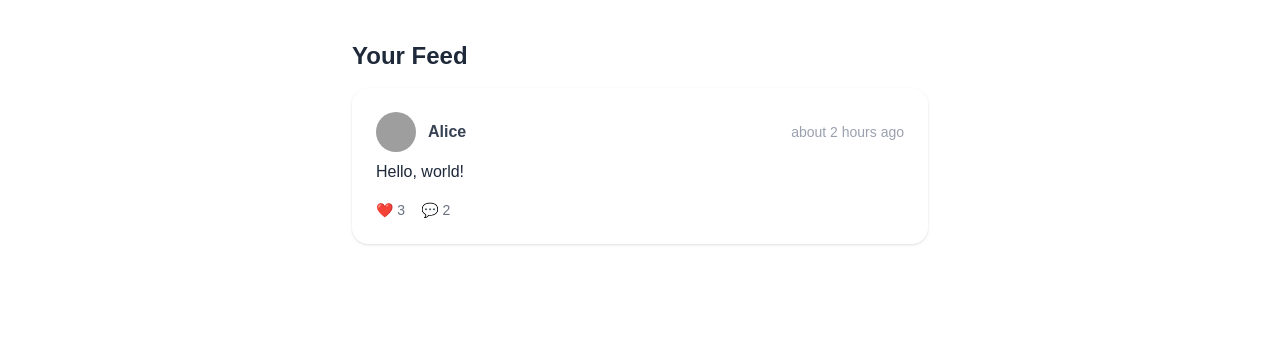
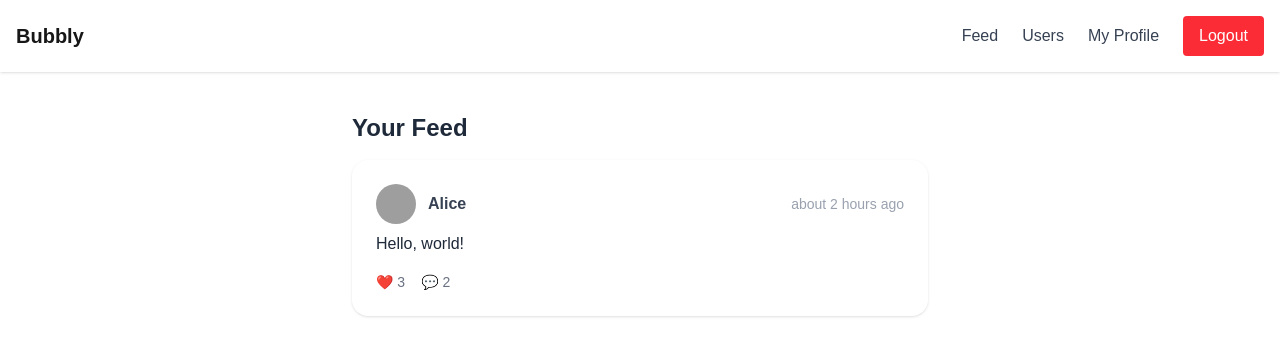
Before and after one commit to Nano1008/odin-bubbly-social-media-app, a Next.js app in the folder client/: page / in a window 1280 px wide. Shown: the top 356 px of the page. Built offline with nearby package versions, Linux system fonts and the light colour scheme; grey boxes are pictures that could not be loaded.

Commit message:
Add global nav bar for navigation between pages

```diff
--- a/client/src/app/page.js
+++ b/client/src/app/page.js
@@ -1,4 +1,5 @@
 import Post from "@/components/Post";
+import Header from "@/components/Header";
 
 function Home() {
   const posts = [
@@ -18,6 +19,8 @@ function Home() {
   ];
 
   return (
+    <>
+      <Header />
       <div className="max-w-xl mx-auto mt-10 space-y-6">
         <h1 className="text-2xl font-bold text-gray-800 mb-4">Your Feed</h1>
         {posts.map((post) => (
@@ -32,6 +35,7 @@ function Home() {
           />
         ))}
       </div>
+    </>
   );
 }
 
--- a/client/src/app/profile/[username]/page.js
+++ b/client/src/app/profile/[username]/page.js
@@ -1,4 +1,5 @@
 import Post from "@/components/Post";
+import Header from "@/components/Header";
 import Image from "next/image";
 
 export default async function ProfilePage({ params }) {
@@ -25,6 +26,8 @@ export default async function ProfilePage({ params }) {
   ];
 
   return (
+    <>
+      <Header />
       <div className="max-w-2xl mx-auto mt-10 space-y-6">
         <div className="flex items-center gap-4">
           <Image
@@ -52,5 +55,6 @@ export default async function ProfilePage({ params }) {
           ))}
         </div>
       </div>
+    </>
   );
 }
--- a/client/src/app/users/page.js
+++ b/client/src/app/users/page.js
@@ -1,5 +1,6 @@
 "use client";
 import User from "@/components/User";
+import Header from "@/components/Header";
 
 export default function UsersPage() {
   const users = [
@@ -35,6 +36,8 @@ export default function UsersPage() {
   };
 
   return (
+    <>
+      <Header />
       <div className="max-w-xl mx-auto mt-10">
         <h1 className="text-2xl font-bold mb-6 text-gray-800">Users</h1>
         <ul className="space-y-4">
@@ -53,5 +56,6 @@ export default function UsersPage() {
           ))}
         </ul>
       </div>
+    </>
   );
 }
--- /dev/null
+++ b/client/src/components/Header.js
@@ -0,0 +1,28 @@
+"use client";
+import Link from "next/link";
+
+function Header() {
+  const handleLogout = () => {
+    // Implement logout logic here, e.g., clear session, redirect to login
+    console.log("User logged out");
+  };
+  return (
+    <header className="p-4 bg-white shadow sticky top-0 flex justify-between items-center">
+      <h1 className="text-xl font-bold">Bubbly</h1>
+      <nav className="flex items-center gap-6 text-gray-700">
+        <Link href="/">Feed</Link>
+        <Link href="/users">Users</Link>
+        <Link href="/profile/me">My Profile</Link>{" "}
+        {/* Or dynamic route based on session */}
+        <button
+          onClick={handleLogout}
+          className="px-4 py-2 bg-red-500 text-white rounded hover:bg-red-600 transition"
+        >
+          Logout
+        </button>
+      </nav>
+    </header>
+  );
+}
+
+export default Header;
```
Lines whose indentation alone changed are shown as unchanged.
